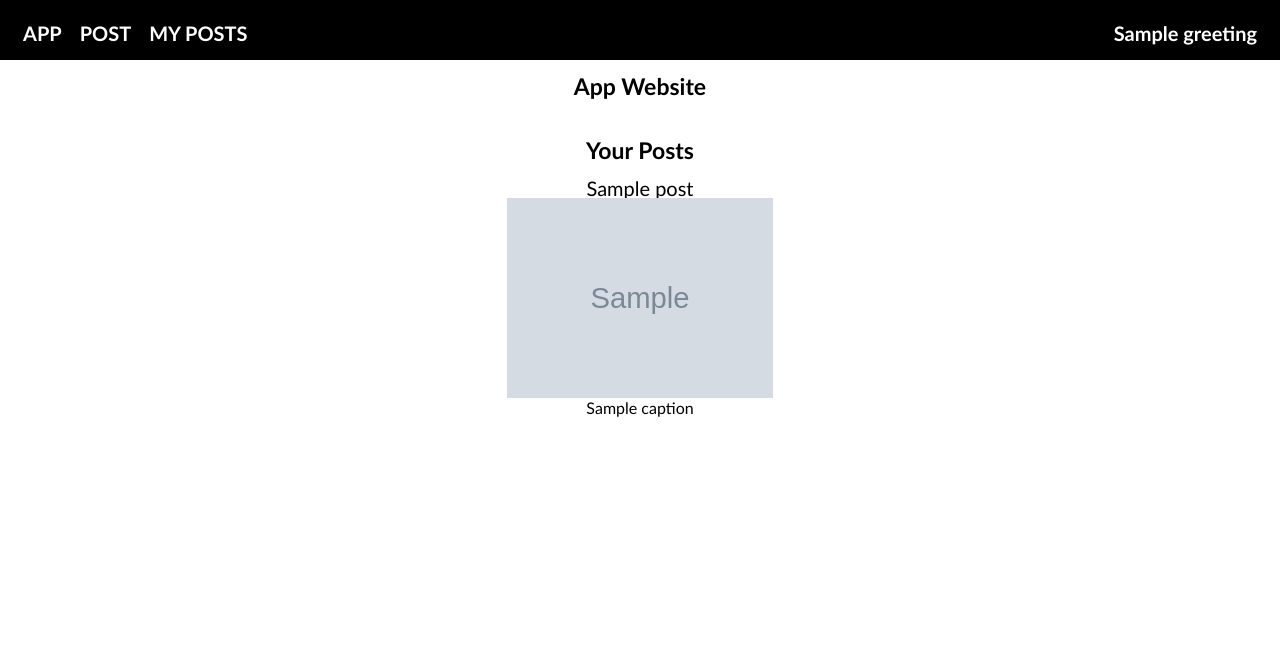
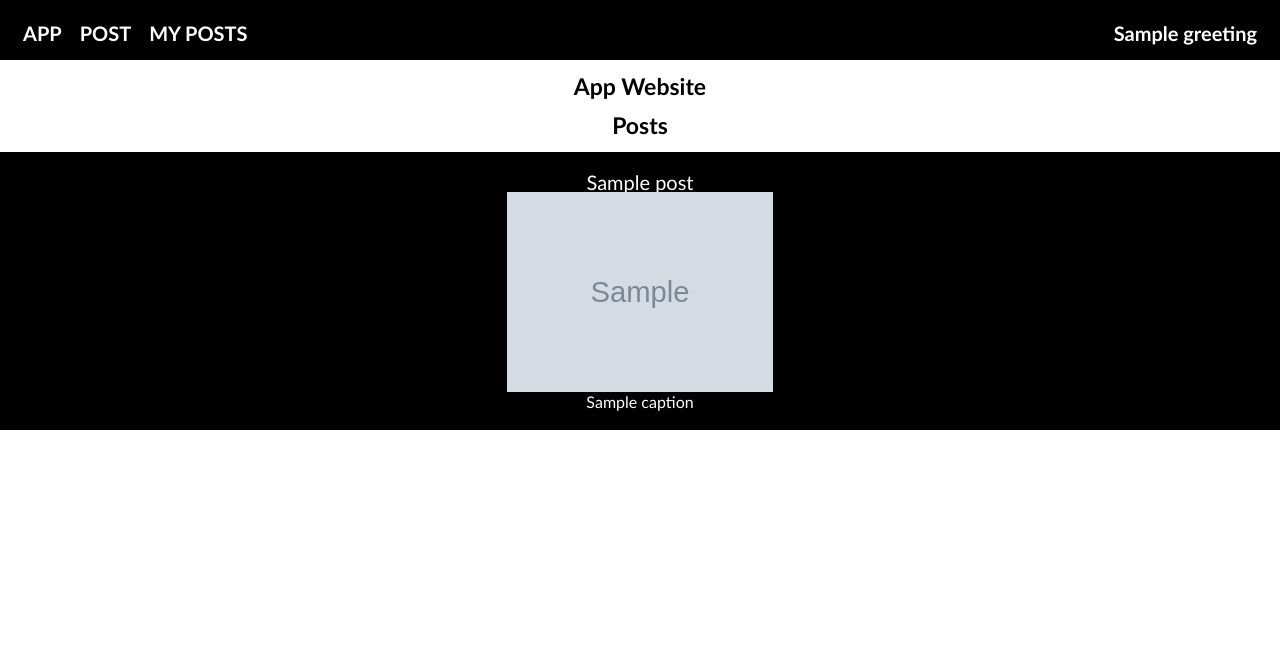
Before and after one commit to gacrodri/social-change, a Python web app: template templates/my-posts.html in a window 1280 px wide. Shown: the top 670 px of the page. Run offline with Jinja, Linux system fonts and the light colour scheme; the template is opened without the code that fills it: most values are stand-ins (such as "Sample title", 1, 10 or a date in 2020); grey boxes marked "Sample" are stand-in pictures.

Commit message:
flexxxboxxx

```diff
--- a/templates/my-posts.html
+++ b/templates/my-posts.html
@@ -22,14 +22,21 @@
   </div>
   <h1>App Website</h1>
   <div id="main">
-    <div class="content-item red">
-      <h1 >Your Posts</h1>
-      {% for post in everyones_items %}
-        <p id="title">{{post.title}}</p>
-        <img id="images" src="{{post.image_url}}">
-        <p>{{post.caption}}</p>
+    <h1>Posts</h1>
+    <div id = "postformat" class="content-item footercolor">
+      {% for post in your_own_items %}
+        <div class="grid">
+          <p id="title">{{post.title}}</p>
+          <img id="images" src="{{post.image_url}}">
+          <p>{{post.caption}}</p>
+        </div>
       {% endfor %}
+
+      <!--<h4>The fetched records from the query look like this</h4> {{everyones_posts}}-->
     </div>
+
+
+
   </div>
   <footer class="red">
     About us | Contact | Share
--- a/templates/style.css
+++ b/templates/style.css
@@ -7,8 +7,7 @@
   font-size: 20px;
 }
 .grid {
-  width: 300px;
-
+  width: 170px;
 }
 
 form {
@@ -127,7 +126,7 @@ button {
   float: left;
 }
 
-.content-item {
+.content-item .grid {
   padding: 10px;
   margin: 10px;
   flex: 1;
```
